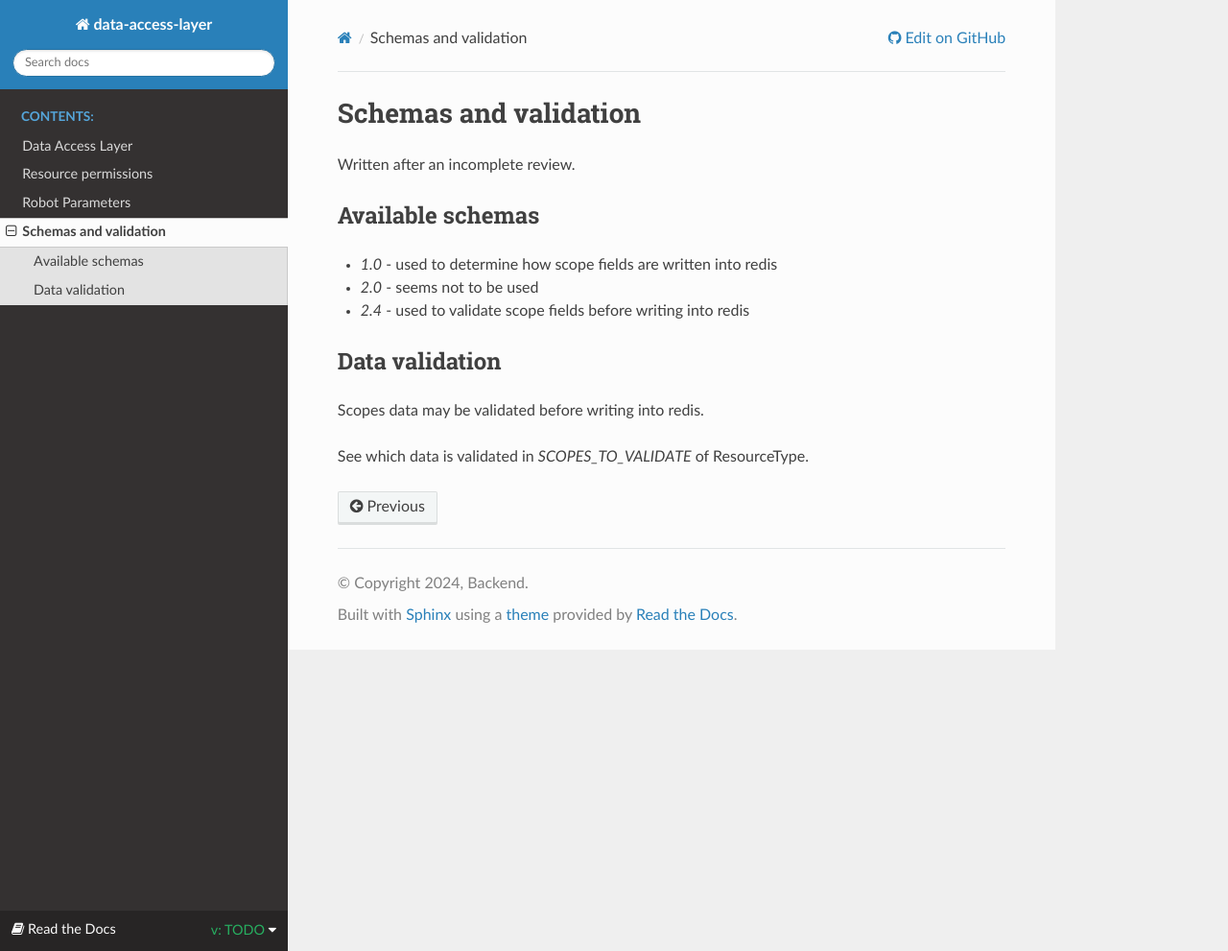
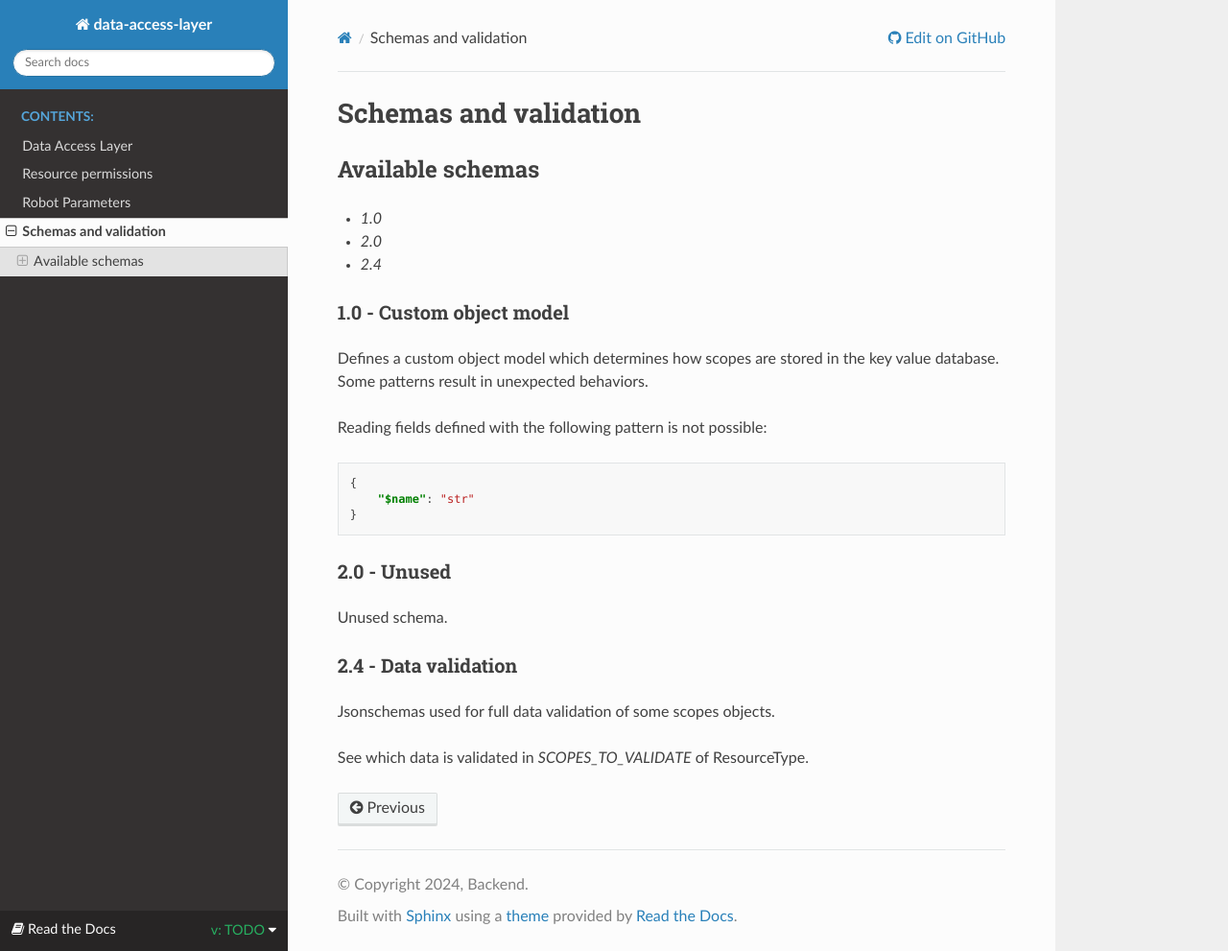
Before and after one commit to MOV-AI/data-access-layer, a Sphinx documentation site: the page built from docs/source/schemas.rst, in a window 1280 px wide and 991 px high. Shown: the whole window at 96% size. Built offline with Sphinx 7.4.7 and the Read the Docs theme 3.1.0, drawn with Linux system fonts in a browser that asks for light colours; pages that are not in the unit, such as notebooks, are missing from menus; comment, search, counter and statistics services are not loaded.

```diff
--- a/docs/source/schemas.rst
+++ b/docs/source/schemas.rst
@@ -1,18 +1,35 @@
 Schemas and validation
 ======================
-
-Written after an incomplete review.
 
 Available schemas
 -----------------
 
-- `1.0` - used to determine how scope fields are written into redis
-- `2.0` - seems not to be used
-- `2.4` - used to validate scope fields before writing into redis
+- `1.0`
+- `2.0`
+- `2.4`
 
-Data validation
----------------
+1.0 - Custom object model
+~~~~~~~~~~~~~~~~~~~~~~~~~
 
-Scopes data may be validated before writing into redis.
+Defines a custom object model which determines how scopes are stored in the key value database.
+Some patterns result in unexpected behaviors.
+
+Reading fields defined with the following pattern is not possible:
+
+.. code-block:: JSON
+
+    {
+        "$name": "str"
+    }
+
+2.0 - Unused
+~~~~~~~~~~~~
+
+Unused schema.
+
+2.4 - Data validation
+~~~~~~~~~~~~~~~~~~~~~
+
+Jsonschemas used for full data validation of some scopes objects.
 
 See which data is validated in `SCOPES_TO_VALIDATE` of :ref:`ResourceType<dal.scopes package>`.
```
Also changed, not shown: 3 other files.
